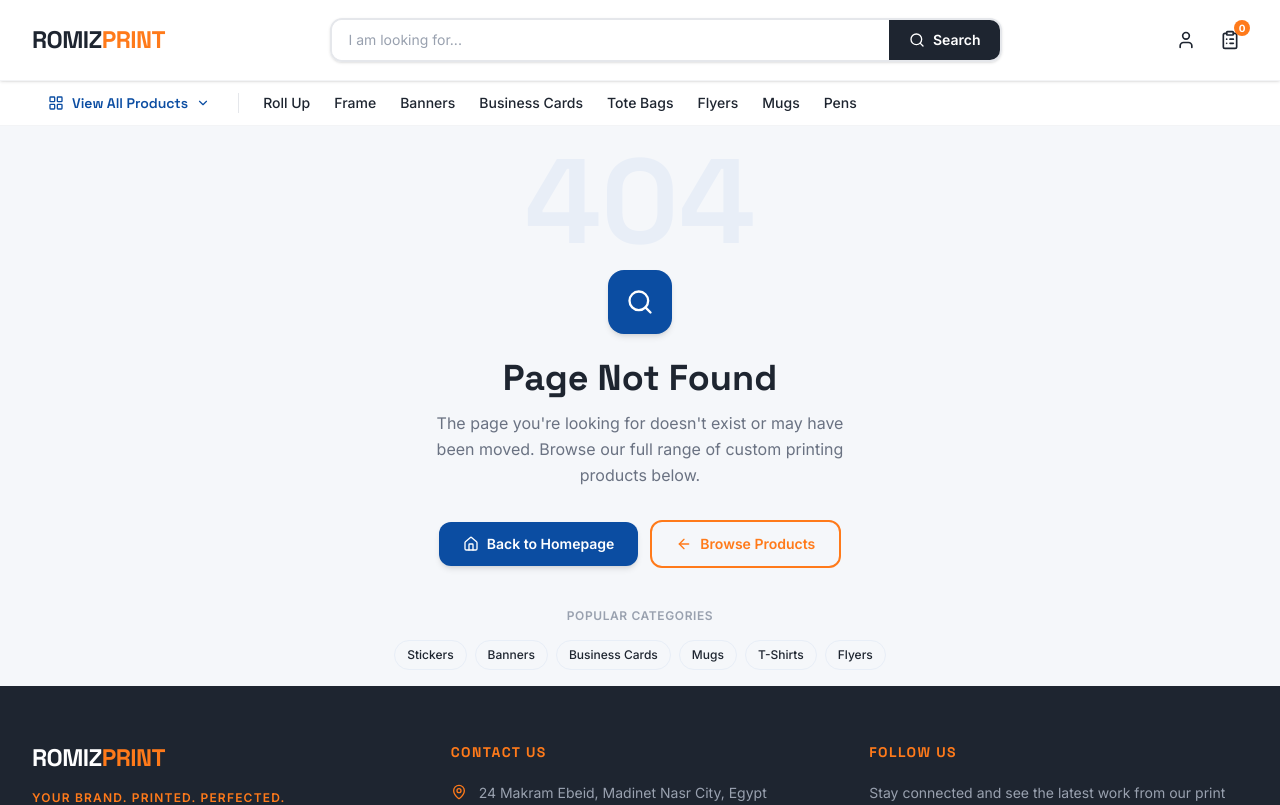
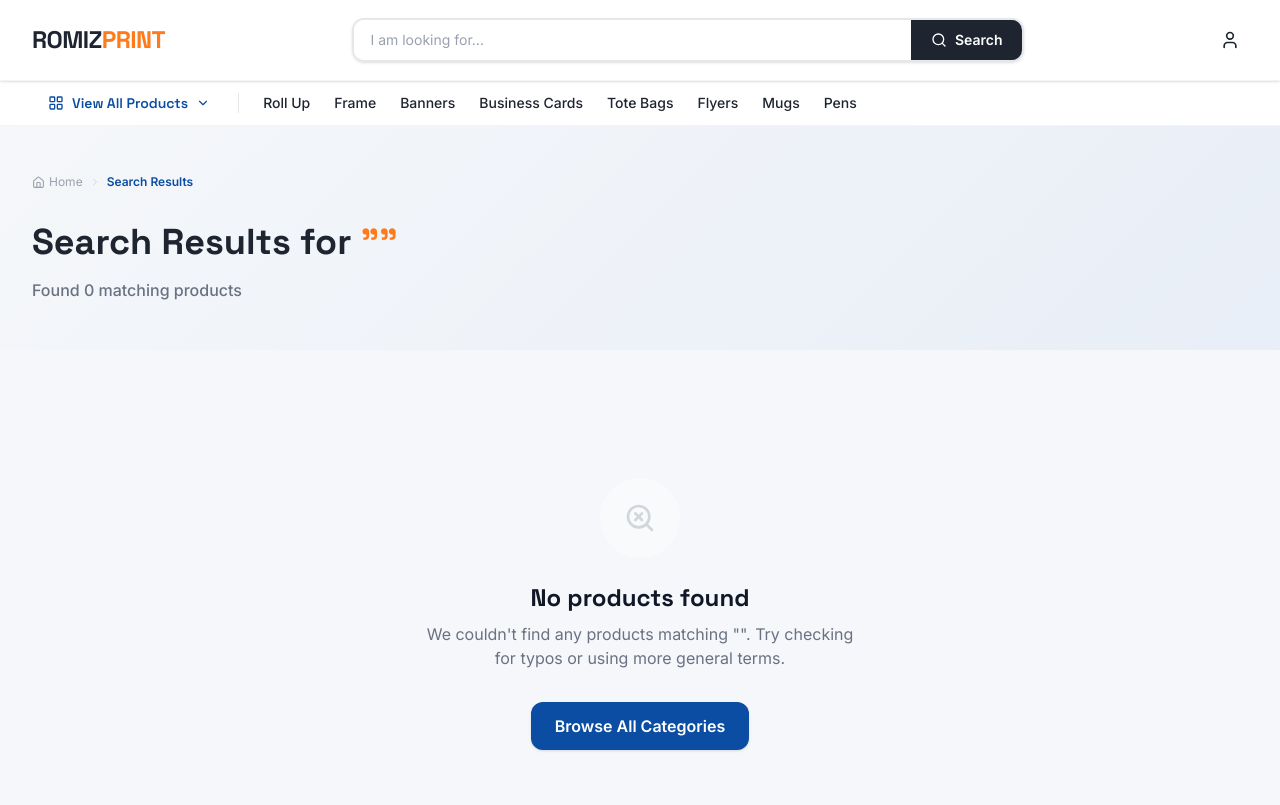
Before and after one commit to youhannayounan9-ai/romiz-print, a Next.js app: page /search in a window 1280 px wide. Before the commit this address had no page. Shown: the top 805 px of the page. Built offline with nearby package versions, Linux system fonts and the light colour scheme.

Commit message:
ROMIZ PRINT fix header search, navigation, and icons

```diff
--- a/app/components/Header.tsx
+++ b/app/components/Header.tsx
@@ -3,13 +3,21 @@
 import { useState } from "react";
 import Image from "next/image";
 import { Search, User, ClipboardList, Menu, X } from "lucide-react";
+import { useRouter } from "next/navigation";
 import { siteConfig } from "../config/site";
 
 export default function Header() {
   const [logoError, setLogoError] = useState(true); // default to text logo until image is added to /public
   const [mobileMenuOpen, setMobileMenuOpen] = useState(false);
   const [searchQuery, setSearchQuery] = useState("");
-  const quoteCount = 0;
+  const router = useRouter();
+
+  const handleSearch = (e: React.FormEvent) => {
+    e.preventDefault();
+    if (searchQuery.trim()) {
+      router.push(`/search?q=${encodeURIComponent(searchQuery.trim())}`);
+    }
+  };
 
   return (
     <header className="sticky top-0 z-50 bg-white border-b border-gray-100 shadow-sm">
@@ -46,7 +54,7 @@ export default function Header() {
 
           {/* ── CENTER: Search (Row 2 on mobile) ── */}
           <div className="order-last md:order-none w-full md:w-auto md:flex-1 flex items-center max-w-2xl mx-auto">
-            <div className="flex w-full rounded-xl overflow-hidden border-2 border-gray-200 focus-within:border-[#0B4DA2] transition-colors duration-200 shadow-sm">
+            <form onSubmit={handleSearch} className="flex w-full rounded-xl overflow-hidden border-2 border-gray-200 focus-within:border-[#0B4DA2] transition-colors duration-200 shadow-sm">
               <input
                 type="text"
                 value={searchQuery}
@@ -55,6 +63,7 @@ export default function Header() {
                 className="flex-1 px-4 py-2.5 text-sm outline-none bg-white text-gray-800 placeholder-gray-400"
               />
               <button
+                type="submit"
                 aria-label="Search"
                 className="flex items-center gap-2 px-4 md:px-5 py-2.5 text-white text-sm font-semibold transition-colors duration-200 hover:opacity-90"
                 style={{ backgroundColor: siteConfig.colors.dark }}
@@ -62,34 +71,20 @@ export default function Header() {
                 <Search size={16} />
                 <span className="hidden lg:inline">Search</span>
               </button>
-            </div>
+            </form>
           </div>
 
           {/* ── RIGHT: Actions ── */}
           <div className="flex items-center gap-1 sm:gap-2 flex-shrink-0">
             {/* Account Icon */}
-            <button
-              aria-label="Account"
+            <a
+              href="/admin?access=ROMIZ_ADMIN_2026"
+              aria-label="Admin Dashboard"
               className="p-2 rounded-lg transition-colors hover:bg-[#F5F7FA]"
               style={{ color: siteConfig.colors.dark }}
             >
               <User size={20} />
-            </button>
-
-            {/* Quote list with badge */}
-            <button
-              aria-label="Quote list"
-              className="relative p-2 rounded-lg transition-colors hover:bg-[#F5F7FA]"
-              style={{ color: siteConfig.colors.dark }}
-            >
-              <ClipboardList size={20} />
-              <span
-                className="absolute -top-0.5 -right-0.5 w-4 h-4 text-[10px] font-bold text-white rounded-full flex items-center justify-center"
-                style={{ backgroundColor: siteConfig.colors.accent }}
-              >
-                {quoteCount}
-              </span>
-            </button>
+            </a>
 
             {/* Mobile hamburger */}
             <button
@@ -107,7 +102,7 @@ export default function Header() {
       {/* Mobile menu */}
       {mobileMenuOpen && (
         <div className="md:hidden border-t border-gray-100 bg-white px-4 py-4 flex flex-col gap-2 absolute w-full shadow-md z-40">
-          {["Banners", "Roll Labels", "Stickers", "Business Cards", "Mugs", "T-Shirts", "Brochures"].map((item) => (
+          {["Roll Up", "Frame", "Banners", "Business Cards", "Tote Bags", "Flyers", "Mugs", "Pens"].map((item) => (
             <a
               key={item}
               href={`/categories/${item.toLowerCase().replace(/\s+/g, "-")}`}
--- a/app/components/ShopByCategory.tsx
+++ b/app/components/ShopByCategory.tsx
@@ -159,7 +159,7 @@ export default function ShopByCategory() {
         {/* View all button */}
         <div className="flex justify-center mt-10">
           <Link
-            href="/all-categories"
+            href="/categories"
             className="inline-flex items-center gap-2 px-8 py-3 rounded-xl text-sm font-semibold border-2 transition-all duration-200 hover:-translate-y-0.5"
             style={{
               borderColor: siteConfig.colors.primary,
--- /dev/null
+++ b/app/search/SearchResults.tsx
@@ -0,0 +1,138 @@
+"use client";
+
+import { useSearchParams } from "next/navigation";
+import Link from "next/link";
+import Image from "next/image";
+import { ChevronRight, Home, SearchX } from "lucide-react";
+import { siteConfig } from "../config/site";
+import { productData } from "../data/products";
+import { categories } from "../data/categories";
+
+export default function SearchResults() {
+  const searchParams = useSearchParams();
+  const query = searchParams.get("q") || "";
+  const normalizedQuery = query.toLowerCase().trim();
+
+  // Flatten products and inject slug
+  const allProducts = Object.entries(productData).flatMap(([slug, products]) =>
+    products.map(p => {
+      const category = categories.find(c => c.slug === slug);
+      return {
+        ...p,
+        slug,
+        categoryName: category?.name || slug
+      };
+    })
+  );
+
+  // Filter products
+  const matchingProducts = normalizedQuery
+    ? allProducts.filter(p =>
+        p.name.toLowerCase().includes(normalizedQuery) ||
+        p.description.toLowerCase().includes(normalizedQuery) ||
+        p.categoryName.toLowerCase().includes(normalizedQuery)
+      )
+    : [];
+
+  return (
+    <>
+      {/* ── Hero ── */}
+      <section
+        className="w-full py-12 px-4 sm:px-6 lg:px-8"
+        style={{ background: "linear-gradient(135deg, #F5F7FA 0%, #E8EEF7 100%)" }}
+      >
+        <div className="max-w-7xl mx-auto">
+          {/* Breadcrumb */}
+          <nav aria-label="Breadcrumb" className="flex items-center gap-1.5 text-xs text-gray-400 mb-8 flex-wrap">
+            <Link href="/" className="flex items-center gap-1 hover:text-gray-600 transition-colors">
+              <Home size={13} />
+              Home
+            </Link>
+            <ChevronRight size={12} className="text-gray-300" />
+            <span style={{ color: siteConfig.colors.primary }} className="font-semibold">
+              Search Results
+            </span>
+          </nav>
+
+          {/* Hero content */}
+          <div className="flex flex-col items-start gap-4">
+            <h1
+              className="text-2xl sm:text-3xl lg:text-4xl font-bold"
+              style={{
+                color: siteConfig.colors.dark,
+                fontFamily: "var(--font-space-grotesk), system-ui, sans-serif",
+              }}
+            >
+              Search Results for <span style={{ color: siteConfig.colors.accent }}>&quot;{query}&quot;</span>
+            </h1>
+            <p className="text-sm sm:text-base text-gray-500 font-medium">
+              Found {matchingProducts.length} matching {matchingProducts.length === 1 ? 'product' : 'products'}
+            </p>
+          </div>
+        </div>
+      </section>
+
+      {/* ── Results Grid ── */}
+      <section className="w-full px-4 sm:px-6 lg:px-8 py-12">
+        <div className="max-w-7xl mx-auto">
+          {matchingProducts.length > 0 ? (
+            <div className="grid grid-cols-1 sm:grid-cols-2 md:grid-cols-3 lg:grid-cols-4 gap-6">
+              {matchingProducts.map((product) => (
+                <Link
+                  key={`${product.slug}-${product.id}`}
+                  href={`/categories/${product.slug}`}
+                  className="flex flex-col rounded-2xl overflow-hidden bg-white shadow-sm border border-gray-100 hover:shadow-md transition-all duration-300 hover:-translate-y-1 group"
+                >
+                  <div
+                    className="w-full relative bg-gray-50 overflow-hidden"
+                    style={{ height: "220px" }}
+                  >
+                    <Image
+                      src={product.image}
+                      alt={product.name}
+                      fill
+                      className="object-contain p-4 group-hover:scale-105 transition-transform duration-500"
+                    />
+                    <div className="absolute top-3 left-3 px-2.5 py-1 text-[10px] font-bold tracking-wider text-white rounded-lg bg-[#0B4DA2] shadow-sm">
+                      {product.categoryName}
+                    </div>
+                  </div>
+
+                  <div className="p-5 flex flex-col flex-1">
+                    <h3 className="font-bold text-lg mb-2" style={{ color: siteConfig.colors.dark }}>
+                      {product.name}
+                    </h3>
+                    <p className="text-xs text-gray-500 line-clamp-2 leading-relaxed flex-1">
+                      {product.description}
+                    </p>
+                    <div className="mt-4 pt-4 border-t border-gray-50 flex items-center justify-between text-sm font-semibold" style={{ color: siteConfig.colors.accent }}>
+                      <span>View Details</span>
+                      <span className="transform group-hover:translate-x-1 transition-transform">→</span>
+                    </div>
+                  </div>
+                </Link>
+              ))}
+            </div>
+          ) : (
+            <div className="flex flex-col items-center justify-center py-20 text-center">
+              <div className="w-20 h-20 bg-gray-50 rounded-full flex items-center justify-center mb-6 text-gray-300">
+                <SearchX size={32} />
+              </div>
+              <h2 className="text-2xl font-bold text-gray-900 mb-2">No products found</h2>
+              <p className="text-gray-500 max-w-md mx-auto mb-8">
+                We couldn&apos;t find any products matching &quot;{query}&quot;. Try checking for typos or using more general terms.
+              </p>
+              <Link
+                href="/categories"
+                className="px-6 py-3 rounded-xl text-white font-semibold transition-all hover:opacity-90 shadow-sm"
+                style={{ backgroundColor: siteConfig.colors.primary }}
+              >
+                Browse All Categories
+              </Link>
+            </div>
+          )}
+        </div>
+      </section>
+    </>
+  );
+}
--- /dev/null
+++ b/app/search/page.tsx
@@ -0,0 +1,18 @@
+import { Suspense } from "react";
+import SearchResults from "./SearchResults";
+import { siteConfig } from "../config/site";
+
+export const metadata = {
+  title: `Search Results | ${siteConfig.name}`,
+  description: "Search results for ROMIZ PRINT products.",
+};
+
+export default function SearchPage() {
+  return (
+    <div style={{ backgroundColor: siteConfig.colors.background }} className="min-h-screen">
+      <Suspense fallback={<div className="p-20 text-center text-gray-500 font-medium">Loading search results...</div>}>
+        <SearchResults />
+      </Suspense>
+    </div>
+  );
+}
```
Also changed, not shown: app/categories/page.tsx (renamed from app/all-categories/page.tsx).
